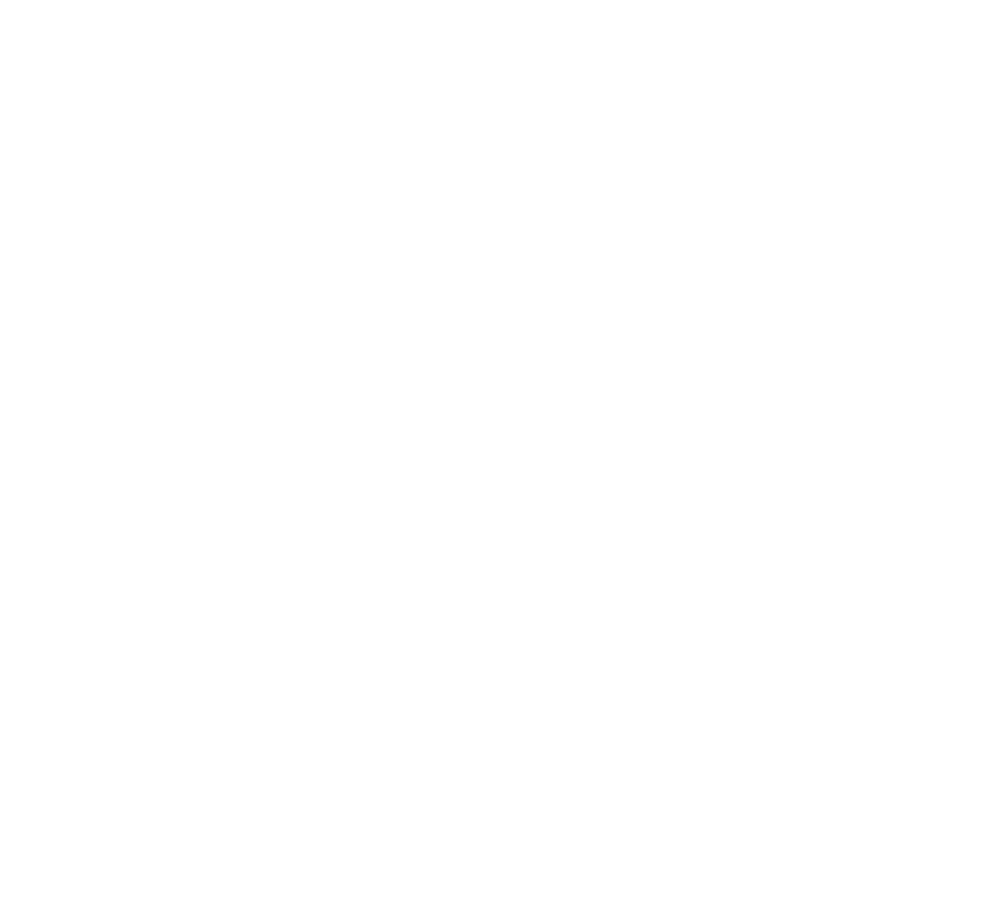
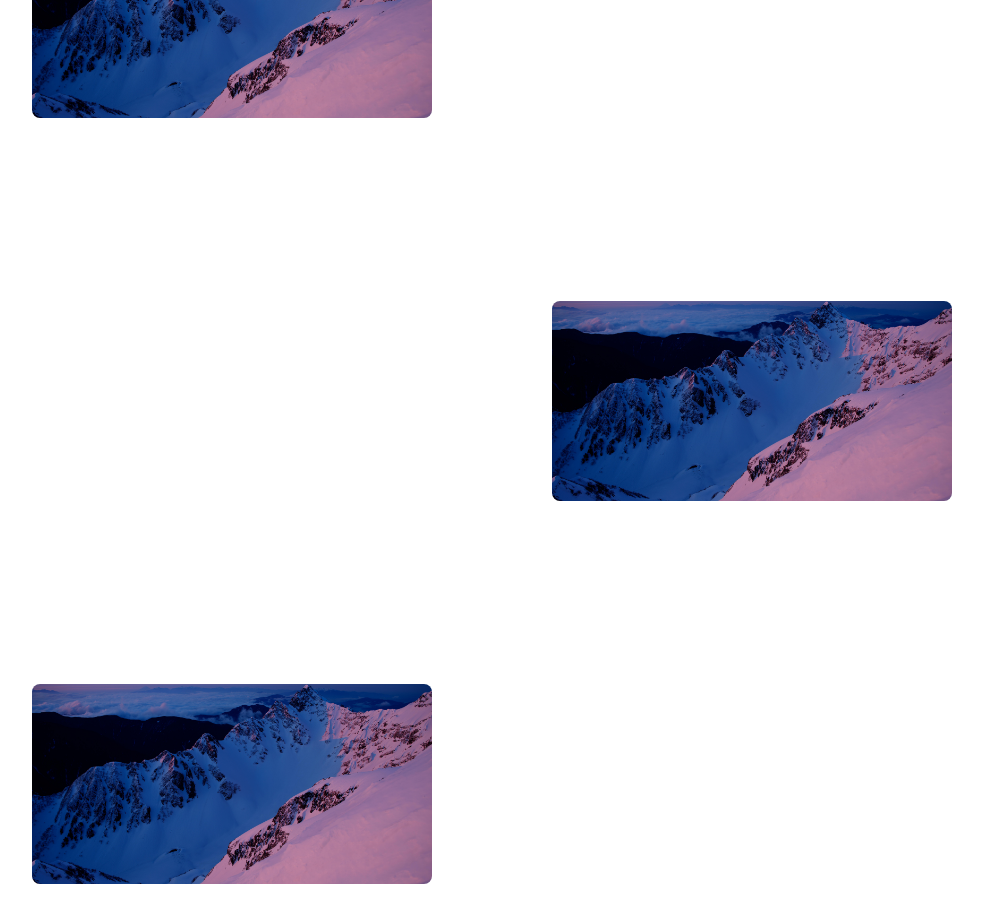
Before and after one commit to ShuoYin03/TwofUs, a React (Create React App) app: page /firsttimes in a window 1280 px wide. Shown: the part 800-1722 px from the top of the page, without its empty margins (148-1131 px from the left). Before the commit the page ends 800 px from the top, so only its background shows below. Built offline with nearby package versions, Linux system fonts and the light colour scheme.

Commit message:
update timeline page

```diff
--- /dev/null
+++ b/src/components/Timeline.jsx
@@ -0,0 +1,106 @@
+import React from 'react';
+import styled from 'styled-components';
+import { motion } from 'framer-motion';
+
+const TimelineContainer = styled.div`
+  position: relative;
+  max-width: 1200px;
+  margin: 20px auto;
+  padding: 20px;
+`;
+
+const CenterLine = styled.div`
+  position: absolute;
+  width: 4px;
+  background: rgba(255, 255, 255, 0.2);
+  top: 0;
+  bottom: 0;
+  left: 50%;
+  transform: translateX(-50%);
+`;
+
+const TimelineEvent = styled(motion.div)`
+  display: flex;
+  justify-content: ${props => props.position === 'left' ? 'flex-end' : 'flex-start'};
+  padding-left: ${props => props.position === 'right' ? '50%' : '0'};
+  padding-right: ${props => props.position === 'left' ? '50%' : '0'};
+  margin: 40px 0;
+  position: relative;
+`;
+
+const EventContent = styled(motion.div)`
+  width: 400px;
+  margin: ${props => props.position === 'left' ? '0 40px 0 0' : '0 0 0 40px'};
+  background: rgba(255, 255, 255, 0.1);
+  backdrop-filter: blur(10px);
+  padding: 20px;
+  border-radius: 10px;
+  position: relative;
+
+  &::before {
+    content: '';
+    position: absolute;
+    width: 20px;
+    height: 20px;
+    background: white;
+    border-radius: 50%;
+    top: 50%;
+    ${props => props.position === 'left' ? 'right: -50px' : 'left: -50px'};
+    transform: translateY(-50%);
+  }
+`;
+
+const EventDate = styled.div`
+  font-size: 0.9rem;
+  color: #ffffff;
+  margin-bottom: 10px;
+`;
+
+const EventTitle = styled.h3`
+  color: #ffffff;
+  margin: 0 0 10px 0;
+`;
+
+const EventDescription = styled.p`
+  color: #ffffff;
+  margin: 0;
+  font-size: 0.9rem;
+  line-height: 1.4;
+`;
+
+const EventImage = styled.img`
+  width: 100%;
+  height: 200px;
+  object-fit: cover;
+  border-radius: 8px;
+  margin-bottom: 15px;
+`;
+
+const Timeline = ({ events }) => {
+  return (
+    <TimelineContainer>
+      <CenterLine />
+      {events.map((event, index) => (
+        <TimelineEvent
+          key={event.id}
+          position={event.position}
+          initial={{ opacity: 0, x: event.position === 'left' ? 50 : -50 }}
+          whileInView={{ opacity: 1, x: 0 }}
+          viewport={{ once: true }}
+          transition={{ duration: 0.5, delay: index * 0.2 }}
+        >
+          <EventContent position={event.position}>
+            {event.imageUrl && (
+              <EventImage src={event.imageUrl} alt={event.title} />
+            )}
+            <EventDate>{new Date(event.date).toLocaleDateString()}</EventDate>
+            <EventTitle>{event.title}</EventTitle>
+            <EventDescription>{event.description}</EventDescription>
+          </EventContent>
+        </TimelineEvent>
+      ))}
+    </TimelineContainer>
+  );
+};
+
+export default Timeline;
--- /dev/null
+++ b/src/data/firstTimes.json
@@ -0,0 +1,28 @@
+{
+  "events": [
+    {
+      "id": 1,
+      "date": "2023-01-01",
+      "title": "第一次相遇",
+      "description": "在那个特别的夜晚，我们的故事开始了",
+      "imageKey": "background",
+      "position": "left"
+    },
+    {
+      "id": 2,
+      "date": "2023-02-14",
+      "title": "第一次约会",
+      "description": "一起看了场电影，分享了第一次晚餐",
+      "imageKey": "background",
+      "position": "right"
+    },
+    {
+      "id": 3,
+      "date": "2023-03-21",
+      "title": "第一次旅行",
+      "description": "我们的第一次短途旅行，去了海边",
+      "imageKey": "background",
+      "position": "left"
+    }
+  ]
+}
--- a/src/pages/FirstTimes.jsx
+++ b/src/pages/FirstTimes.jsx
@@ -3,6 +3,10 @@
 import styled from 'styled-components';
 import background from '../pages/img/background.jpg'
 import Title from "../components/Title";
+import Timeline from '../components/Timeline';
+import timelineData from '../data/firstTimes.json';
+import image1 from '../pages/img/1.jpg'
+import image2 from '../pages/img/2.jpg'
 
 const Container = styled.div`
     display: flex;
@@ -17,13 +21,31 @@
     flex-direction: column;
 `
 
+// 创建图片映射
+const images = {
+  background,
+  image1,
+  image2
+}
+
+// 修改数据中的图片路径
+const eventsWithImages = {
+  ...timelineData,
+  events: timelineData.events.map(event => ({
+    ...event,
+    imageUrl: event.imageKey ? images[event.imageKey] : null
+  }))
+}
+
 const FirstTimes = () => {
-
   return (
-    <Container>
-      <Navbar/>
-      <Title text="First Times"/>
-    </Container>
+    <>
+      <Container>
+        <Navbar/>
+        <Title text="First Times"/>
+      </Container>
+      <Timeline events={eventsWithImages.events} />
+    </>
   )
 }
 
```
